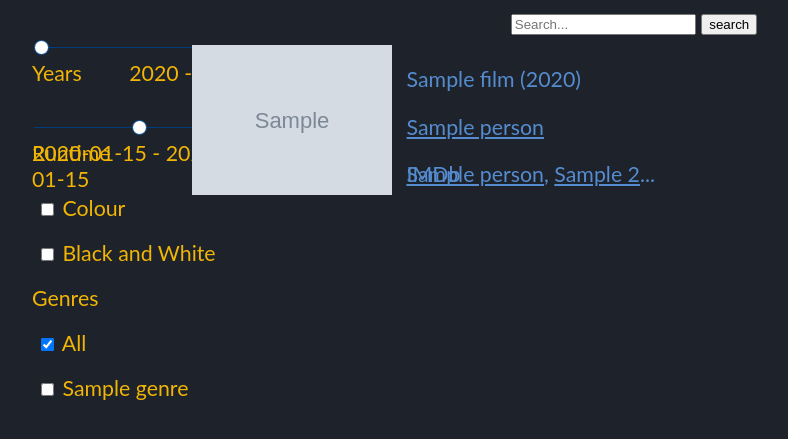
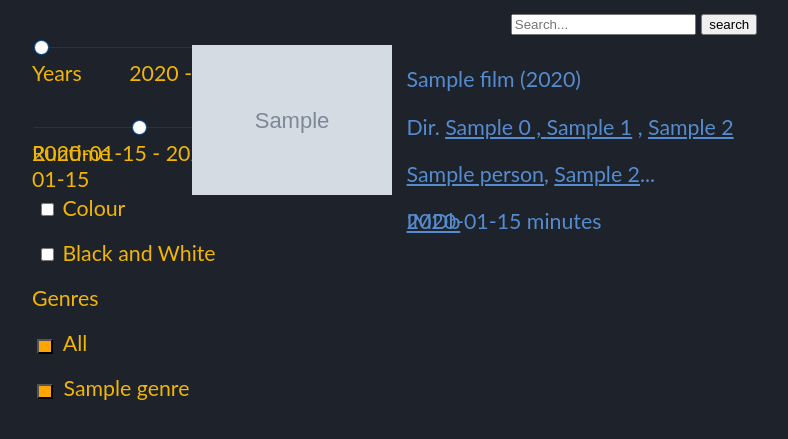
Before and after one commit to keziah55/pick, a Django app: template mediabrowser/templates/mediabrowser/index.html in a window 1280 px wide. Shown: the top 439 px of the page, without its empty margins (6-794 px from the left). Run offline with Django 3.2, Linux system fonts and the light colour scheme; the template is opened without the code that fills it: most values are stand-ins (such as "Sample title", 1, 10 or a date in 2020); grey boxes marked "Sample" are stand-in pictures.

Commit message:
TG-56 tristate buttons to exclude genre

```diff
--- /dev/null
+++ b/mediabrowser/static/mediabrowser/deschover.js
@@ -0,0 +1,9 @@
+function hover_film(s) {
+    p = document.getElementById("description-hover");
+    p.innerHTML = s;
+}
+
+function hover_film_leave() {
+    p = document.getElementById("description-hover");
+    p.innerHTML = "";
+}
--- a/mediabrowser/static/mediabrowser/style.css
+++ b/mediabrowser/static/mediabrowser/style.css
@@ -59,7 +59,7 @@ a:active {
 }
 
 /* checkboxes for colour/black and white */
-.checkbox {
+.checkbox, .tristatebox {
   position: relative;
   height: 25px;
   width: 210px;
@@ -73,6 +73,17 @@ a:active {
 
 .checklabel, .slider_range, .rangelabel, .genrelabel {
   color: var(--foreground-2);
+}
+
+.tristate, .genrebox {
+  background-color: orange;
+  --include-color: green;
+  --neutral-color: orange;
+  --exclude-color: red;
+  width: 15px;
+  height: 15px;
+  margin-right: 5px;
+  vertical-align: -3px;
 }
 
 .rangelabel {
@@ -128,3 +139,13 @@ a:active {
   position: absolute;
   bottom: 0px;
 }
+
+/*
+.more-actors {
+  display: none;
+}
+
+.ellipsis:hover + .more-actors {
+  display: block;
+  color: red;
+}*/
--- /dev/null
+++ b/mediabrowser/static/mediabrowser/tristate.js
@@ -0,0 +1,32 @@
+function tri_state_changed(element) {
+
+    // cycle through states: 0:neutral, 1:include, 2:neutral, 3:exclude
+
+    cStyle = window.getComputedStyle(element);
+    colors = [cStyle.getPropertyValue("--neutral-color"),
+              cStyle.getPropertyValue("--include-color"),
+              cStyle.getPropertyValue("--neutral-color"),
+              cStyle.getPropertyValue("--exclude-color")]
+
+    var currentState = parseInt(element.dataset.customState);
+    var newState = currentState + 1;
+    if (newState >= 4) {
+        newState = 0;
+    }
+
+    element.style.backgroundColor = colors[newState];
+    element.dataset.customState = newState.toString();
+
+    if (element.name == "all-genre-box") {
+        set_all_genres(element.dataset.customState, colors[newState]);
+    }
+}
+
+function set_all_genres(state, color) {
+    console.log("set_all_genres");
+    checkboxes = document.getElementsByClassName('genrebox');
+    for(var i=0, n=checkboxes.length;i<n;i++) {
+        checkboxes[i].dataset.customState = state;
+        checkboxes[i].style.backgroundColor = color;
+    }
+}
--- a/mediabrowser/templates/mediabrowser/index.html
+++ b/mediabrowser/templates/mediabrowser/index.html
@@ -41,9 +41,6 @@
         <span class="slider_range light right">{{ runtime_min }} - {{ runtime_max }}</span>
     </div>
 
-    <!-- for year and runtime sliders -->
-    <script src="{% static 'mediabrowser/slider.js' %}"></script>
-
     <!-- colour/black and white -->
     <div class="checkbox", id="colourbox">
         <input type="checkbox" id="colour" name="colour" value="True" {% if colour_checked %} checked {% endif %}>
@@ -55,25 +52,21 @@
     </div>
 
     <!-- genres -->
-    <script>
-        function toggle(source) {
-            checkboxes = document.getElementsByClassName('genrebox');
-            for(var i=0, n=checkboxes.length;i<n;i++) {
-                checkboxes[i].checked = source.checked;
-            }
-        }
-    </script>
-
     <span class="genrelabel">Genres</span>
     <div>
-        <div class="checkbox">
-            <input type="checkbox" id="all-genre-box" name="all-genre-box" onClick="toggle(this)" value="True" {% if all_genre_checked %} checked {% endif %}>
+
+        <div class="tristatebox">
+        <!-- data-custom-state="0" {{ all_genre_checked }}-->
+            <input class="tristate" onclick="tri_state_changed(this)" data-custom-state="0" type="button"
+                   id="all-genre-box" name="all-genre-box" >
             <label class="checklabel" for="all-genre-box">All</label>
         </div>
 
         {% for genre, checked in genres.items %}
-            <div class="checkbox">
-                <input type="checkbox" class="genrebox" name="genre-{{ genre.lower }}" id="genre-{{ genre }}-box" value="True" {% if checked %} checked {% endif %}>
+        <!-- {% if checked %} checked {% endif %} -->
+            <div class="tristatebox">
+                <input class="genrebox" onclick="tri_state_changed(this)" data-custom-state="0" type="button"
+                       id="genre-{{ genre }}-box" name="genre-{{ genre.lower }}">
                 <label class="checklabel" for="genre-{{ genre }}-box"> {{ genre }}</label>
             </div>
         {% endfor %}
@@ -82,7 +75,6 @@
 </div>
 
 </form>
-
 
 <div class="column middle">
     {% if film_list %}
@@ -94,9 +86,22 @@
                 <div class="film-column-details">
                     <p>{{ film.title }} ({{ film.year }}) </p>
                     <p>
-                        {% for person in film.director.all %}
-                            <a href="{% url 'pick:search' person.name %}">{{ person.name }}</a>
-                        {% endfor %}
+                        Dir.
+                         <!-- this is horrible, but not sure how better to make sure that, -->
+                         <!-- if there are multiple directors, they are displayed with comma separators -->
+                         <!-- and if there are more than 3 directors, add an ellipsis -->
+                        {% if film.director.all.0 %}
+                            <a href="{% url 'pick:search' film.director.all.0.name %}">{{ film.director.all.0.name }}
+                        {% endif %}
+                        {% if film.director.all.1 %}
+                            , <a href="{% url 'pick:search' film.director.all.1.name %}">{{ film.director.all.1.name }}</a>
+                        {% endif %}
+                        {% if film.director.all.2 %}
+                            , <a href="{% url 'pick:search' film.director.all.2.name %}">{{ film.director.all.2.name }}</a>
+                        {% endif %}
+                        {% if film.director.all|length > 3 %}
+                            ...
+                        {% endif %}
                     </p>
                     <p>
                         {% for person in film.stars.all|slice:":2" %}
@@ -106,6 +111,7 @@
                             <a href="{% url 'pick:search' film.stars.all.2.name %}">{{ film.stars.all.2.name }}</a>...
                         {% endif %}
                     </p>
+                    <p>{{ film.runtime }} minutes</p>
                     <p class="imdb-link"><a href="https://www.imdb.com/title/tt{{film.imdb_id|stringformat:'07d'}}/">IMDb</a></p>
                 </div>
             </div>
@@ -117,22 +123,16 @@
     {% endif %}
 </div>
 
-
-
 <div class="column right">
     <p class="description-hover" id="description-hover"></p>
 </div>
 
-<script>
-    function hover_film(s) {
-        p = document.getElementById("description-hover");
-        p.innerHTML = s;
-    }
-    function hover_film_leave() {
-        p = document.getElementById("description-hover");
-        p.innerHTML = "";
-    }
-</script>
+<!-- for year and runtime sliders -->
+<script src="{% static 'mediabrowser/slider.js' %}"></script>
+<!-- for tri-state genre boxes -->
+<script src="{% static 'mediabrowser/tristate.js' %}"></script>
+<!-- for showing and hiding film description on hover -->
+<script src="{% static 'mediabrowser/deschover.js' %}"></script>
 
 </body>
 </html>
--- a/mediabrowser/views.py
+++ b/mediabrowser/views.py
@@ -4,7 +4,6 @@ from django.http import HttpResponse
 from .models import VisionItem, MediaSeries, Genre, Keyword, Person
 
 import re
-from pprint import pprint
 
 def index(request):
     # see if the `request` object has a 'search' item
@@ -163,10 +162,10 @@ def _set_search_filters(context, request=None) -> dict:
         context['runtime_max'] = context['runtime_range_max']
 
     # colour/black and white: if unchecked, leave it. otheriwse, set checked
-    if context.get('colour', None) is not False:
+    if context.get('colour', False) is not False:
         context['colour_checked'] = True
 
-    if context.get('black_and_white', None) is not False:
+    if context.get('black_and_white', False) is not False:
         context['black_and_white_checked'] = True
 
     genres = {g.name:g.name.lower() in context.get('genres', []) for g in Genre.objects.all()}
```
